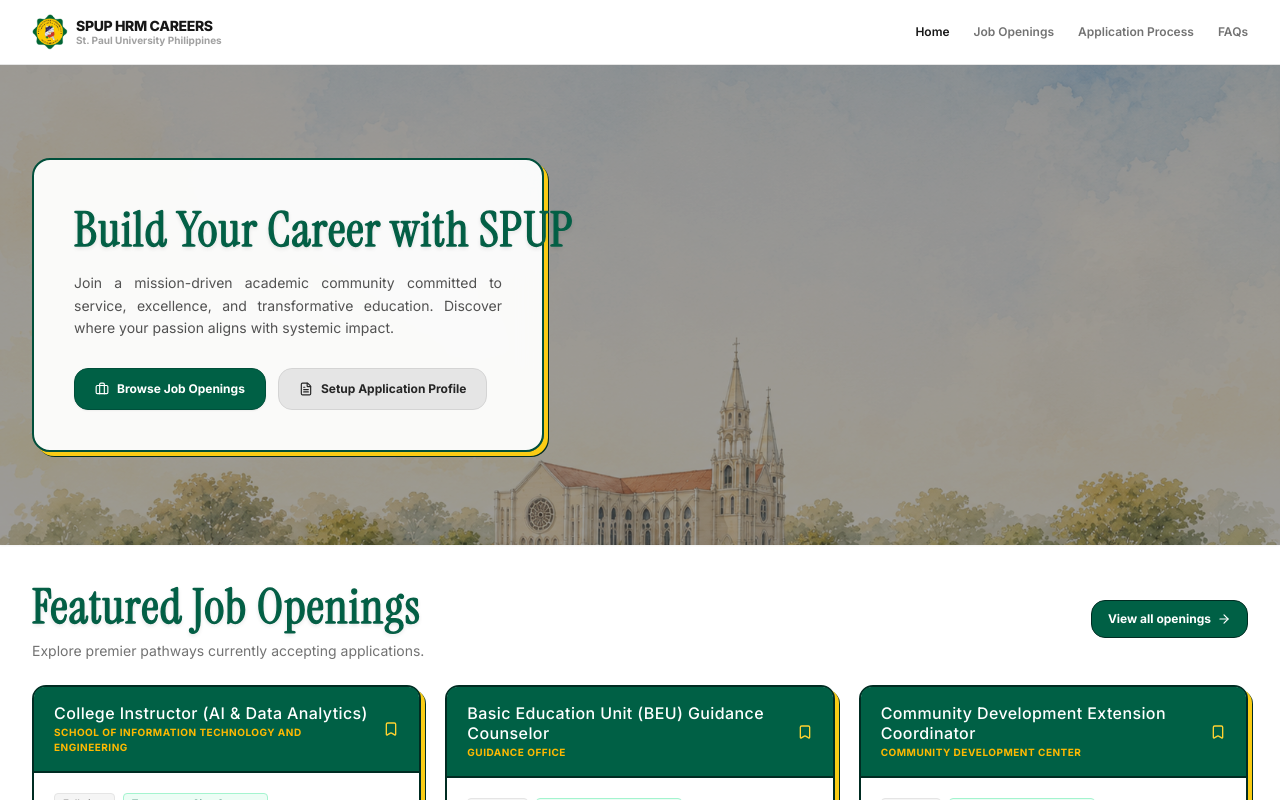
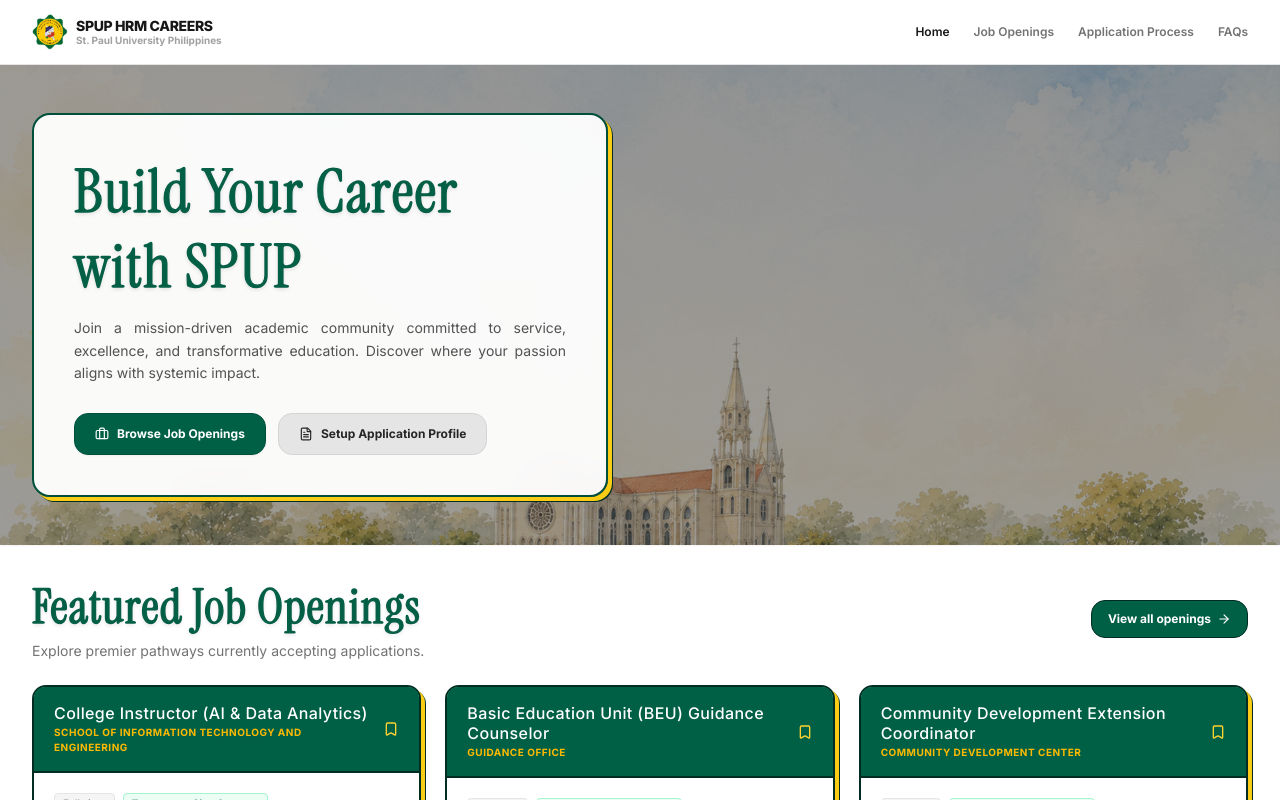
Before and after one commit to angelop-1602/spup-sims, a Next.js app: page /careers in a window 1280 px wide. Shown: the top 800 px of the page. Built offline with nearby package versions, Linux system fonts and the light colour scheme; no server answers; what @azure/msal-react would draw is missing.

Commit message:
fix: update width container limits

```diff
--- a/app/careers/page.tsx
+++ b/app/careers/page.tsx
@@ -263,15 +263,15 @@
               animate={{ opacity: 1, y: 0 }}
               exit={{ opacity: 0, y: -20 }}
               transition={{ duration: 0.35 }}
-              className="relative w-full h-[400px] md:h-[480px] overflow-hidden shadow-xs flex items-center bg-neutral-900 bg-cover bg-center bg-no-repeat mb-8"
+              className="relative w-full h-[460px] md:h-[480px] overflow-hidden shadow-xs flex items-center bg-neutral-900 bg-cover bg-center bg-no-repeat mb-8"
               style={{ backgroundImage: "url('/img/bg-auth.png')", backgroundPosition: 'center center' }}
             >
               <div className="absolute inset-0 bg-neutral-950/40 z-0 pointer-events-none" />
 
               <div className="w-full max-w-7xl mx-auto px-4 sm:px-6 lg:px-8 relative z-10">
-                <div className="w-full max-w-lg bg-white/95 backdrop-blur-md rounded-2xl p-6 md:p-10 border-2 border-emerald-900 shadow-xl flex flex-col space-y-5 [box-shadow:4px_4px_0px_0px_#facc15,5px_5px_0px_0px_#022c22]">
+                <div className="w-full max-w-xl bg-white/95 backdrop-blur-md rounded-2xl p-6 md:p-10 border-2 border-emerald-900 shadow-xl flex flex-col space-y-5 [box-shadow:4px_4px_0px_0px_#facc15,5px_5px_0px_0px_#022c22]">
                   <div className="space-y-3">
-                    <h1 className={`${instrumentSerif.className} text-xl sm:text-4xl lg:text-5xl font-normal text-emerald-800 tracking-wide leading-tight lg:whitespace-nowrap [-webkit-text-stroke:1.5px_#065f46] [text-shadow:0_2px_4px_rgba(0,0,0,0.15)]`}>
+                    <h1 className={`${instrumentSerif.className} text-4xl sm:text-5xl lg:text-6xl font-normal text-emerald-800 tracking-wide leading-tight [-webkit-text-stroke:1px_#065f46] md:[-webkit-text-stroke:1.5px_#065f46] [text-shadow:0_2px_4px_rgba(0,0,0,0.15)]`}>
                       Build Your Career with SPUP
                     </h1>
                     <p className={`${inter.className} text-sm text-neutral-600 text-justify font-normal leading-relaxed`}>
@@ -302,7 +302,7 @@
             {/* Featured Jobs Header*/}
             <div className="flex flex-col sm:flex-row justify-between items-start sm:items-center gap-4 mb-6">
               <div>
-                <h2 className={`${instrumentSerif.className} text-xl sm:text-4xl lg:text-5xl font-normal text-emerald-800 tracking-wide leading-tight lg:whitespace-nowrap [-webkit-text-stroke:1.5px_#065f46] [text-shadow:0_2px_4px_rgba(0,0,0,0.15)]`}>
+                <h2 className={`${instrumentSerif.className} text-3xl sm:text-4xl lg:text-5xl font-normal text-emerald-800 tracking-wide leading-tight [-webkit-text-stroke:1px_#065f46] sm:[-webkit-text-stroke:1.5px_#065f46] [text-shadow:0_2px_4px_rgba(0,0,0,0.15)]`}>
                   Featured Job Openings
                 </h2>
               <p className={`${inter.className} text-sm text-neutral-500 mt-1`}>
```
